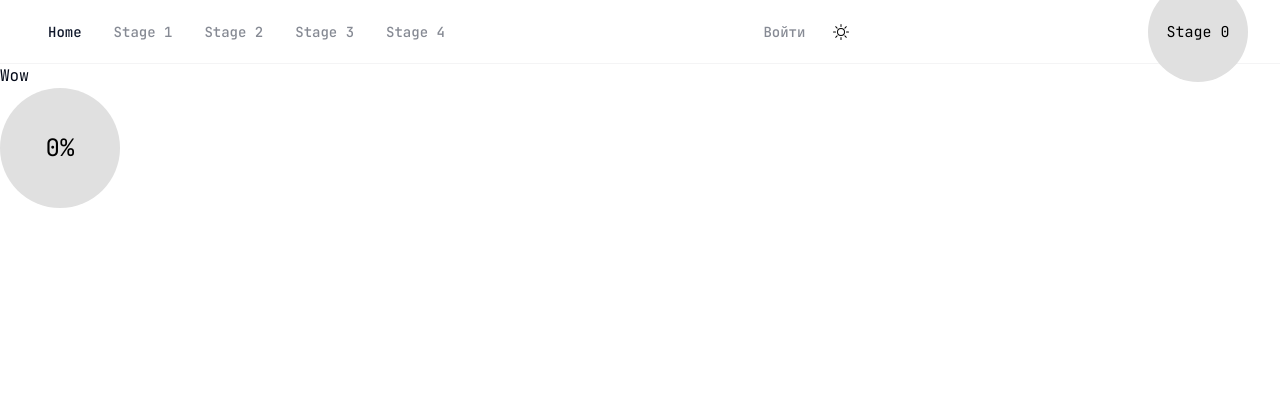
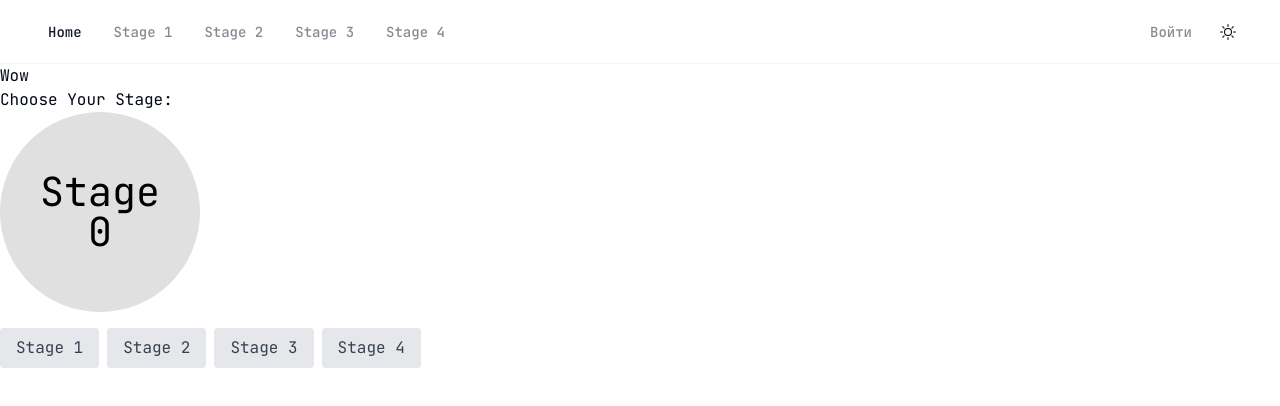
Before and after one commit to AidAss87/StageBaseStudentEdition, a Next.js app: page / in a window 1280 px wide. Shown: the top 406 px of the page. Built offline with nearby package versions, Linux system fonts and the light colour scheme; no server answers.

Commit message:
add homepage buttons + fix

```diff
--- a/src/app/page.tsx
+++ b/src/app/page.tsx
@@ -1,12 +1,10 @@
-import { CircularProgress } from "@/shared/ui/CircularProgress/CircularProgress";
+import { StageButtons } from "@/components/StageButtons";
 
 export default function Home() {
   return (
     <div>
-      <h1 className="">Wow </h1>
-      <div>
-        <CircularProgress value={0} size={120} strokeWidth={10} color="green" />
-      </div>
+      <h1>Wow</h1>
+      <StageButtons />
     </div>
   );
 }
--- /dev/null
+++ b/src/components/StageButtons.tsx
@@ -0,0 +1,56 @@
+"use client"
+
+
+import CircularProgress from "@/shared/ui/CircularProgress/CircularProgress";
+import { useStage } from "@/store";
+import React from "react";
+
+const stageData = [
+  { color: "green", text: "Stage 1" },
+  { color: "yellow", text: "Stage 2" },
+  { color: "orange", text: "Stage 3" },
+  { color: "red", text: "Stage 4" },
+];
+
+export const StageButtons = () => {
+  const { currentStage, setCurrentStage } = useStage();
+  const progressValue = currentStage * 25;
+
+  const isValidStage = currentStage >= 1 && currentStage <= stageData.length;
+  // Выбираем данные для текущего этапа или используем данные по умолчанию
+  const currentStageData = isValidStage
+    ? stageData[currentStage - 1] // currentStage начинается с 1
+    : { color: "gray", procent: 0 }; // Значения по умолчанию
+
+  const stageText = isValidStage ? `Stage ${currentStage}` : "Stage 0";
+
+  return (
+    <div>
+      <h1 className="">Choose Your Stage:</h1>
+      <div>
+        <CircularProgress
+          value={progressValue}
+          size={200}
+          color={currentStageData.color}
+          text={stageText}
+
+        />
+      </div>
+      <div className="mt-4">
+        {stageData.map((stage, index) => (
+          <button
+            key={index}
+            onClick={() => setCurrentStage(index + 1)}
+            className={`px-4 py-2 mr-2 rounded ${
+              currentStage === index + 1
+                ? "bg-blue-500 text-white"
+                : "bg-gray-200 text-gray-700"
+            }`}
+          >
+            {stage.text}
+          </button>
+        ))}
+      </div>
+    </div>
+  );
+};
--- a/src/components/TheHeader.tsx
+++ b/src/components/TheHeader.tsx
@@ -1,10 +1,7 @@
 "use client";
 
-import { useState } from "react";
+
 import { Navigation } from "./Navigation";
-import { ThemeButton } from "./ThemeButton";
-import { CircularProgress } from "@/shared/ui/CircularProgress/CircularProgress";
-import { useStage } from "@/store";
 
 const navItems = [
   { label: "Home", href: "/" },
@@ -14,38 +11,18 @@ const navItems = [
   { label: "Stage 4", href: "/stage4" },
 ];
 
-const stageData = [
-  { color: "green", text: "Stage 1" },
-  { color: "yellow", text: "Stage 2" },
-  { color: "orange", text: "Stage 3" },
-  { color: "red", text: "Stage 4" },
-];
+
 
 export const TheHeader = () => {
-  const { currentStage, setCurrentStage } = useStage();
-  const progressValue = currentStage * 25;
 
-  const isValidStage = currentStage >= 1 && currentStage <= stageData.length;
-  // Выбираем данные для текущего этапа или используем данные по умолчанию
-  const currentStageData = isValidStage
-    ? stageData[currentStage - 1] // currentStage начинается с 1
-    : { color: "gray", procent: 0 }; // Значения по умолчанию
-
-  const stageText = isValidStage ? `Stage ${currentStage}` : "Stage 0";
 
   return (
     <header className="h-16 fixed top-0 z-50 w-full border-b border-border/40 backdrop-blur supports-[backdrop-filter]:bg-background/60">
       <div className="container flex justify-between items-center h-full">
-        <Navigation navLinks={navItems} onStageChange={setCurrentStage} />
-        <CircularProgress
-          value={progressValue}
-          size={100}
-          strokeWidth={10}
-          color={currentStageData.color}
-          text={stageText}
-          fontSize={15}
-        />
+        <Navigation navLinks={navItems} />
+
       </div>
+
     </header>
   );
 };
--- a/src/shared/ui/CircularProgress/CircularProgress.module.css
+++ b/src/shared/ui/CircularProgress/CircularProgress.module.css
@@ -0,0 +1,15 @@
+@keyframes brightnessPulse {
+  0% {
+    filter: brightness(1); /* Исходная яркость */
+  }
+  50% {
+    filter: brightness(1.2); /* Увеличенная яркость (светлее) */
+  }
+  100% {
+    filter: brightness(0.8); /* Уменьшенная яркость (темнее) */
+  }
+}
+
+.brightnessPulsePath {
+  animation: brightnessPulse 1.5s infinite ease-in-out; /* Анимация будет длиться 2 секунды и повторяться бесконечно */
+}
--- a/src/shared/ui/CircularProgress/CircularProgress.tsx
+++ b/src/shared/ui/CircularProgress/CircularProgress.tsx
@@ -1,6 +1,7 @@
 "use client";
 
 import React, { useEffect, useRef } from "react";
+
 import styles from "./CircularProgress.module.css";
 
 interface CircularProgressProps {
@@ -102,6 +103,7 @@ export const CircularProgress: React.FC<CircularProgressProps> = ({
     <div
       className="relative"
       style={{ width: size, height: size, position: "relative" }}
+
     >
       <svg width={size} height={size} viewBox={`0 0 ${size} ${size}`}>
         {/* Фон: полностью заполненный круг */}
@@ -112,18 +114,19 @@ export const CircularProgress: React.FC<CircularProgressProps> = ({
           fill={color}
           stroke="none"
           style={{ transition: "fill 1000ms ease" }}
+          className={styles.brightnessPulsePath}
         />
       </svg>
       <p
-        className="text-xs text-center absolute"
+        className="text-xs text-center absolute "
         style={{
-          left: 0,
+          left: "50%",
           top: "50%",
-          transform: "translateY(-50%)",
-          width: size,
+          transform: "translate(-50%, -50%)",
           color: textColor,
           fontSize: `${fontSize}px`,
           margin: 0,
+          lineHeight: "1",
         }}
       >
         {text}
```
